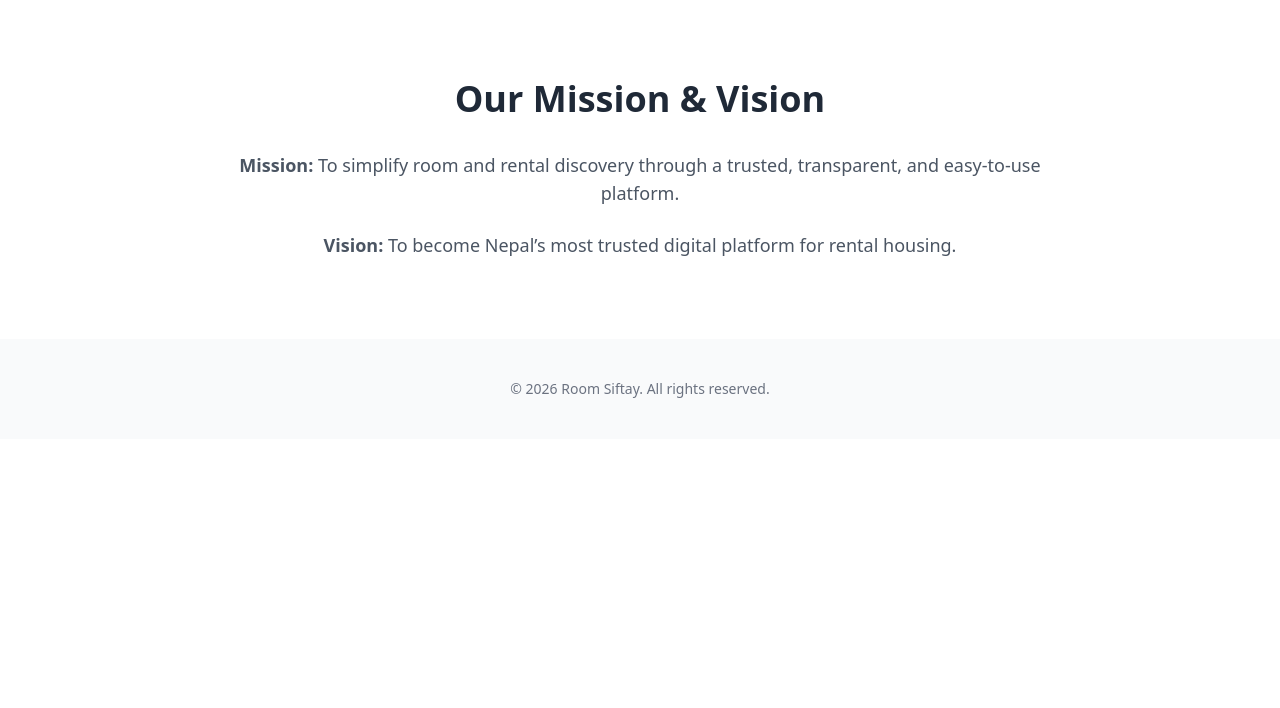
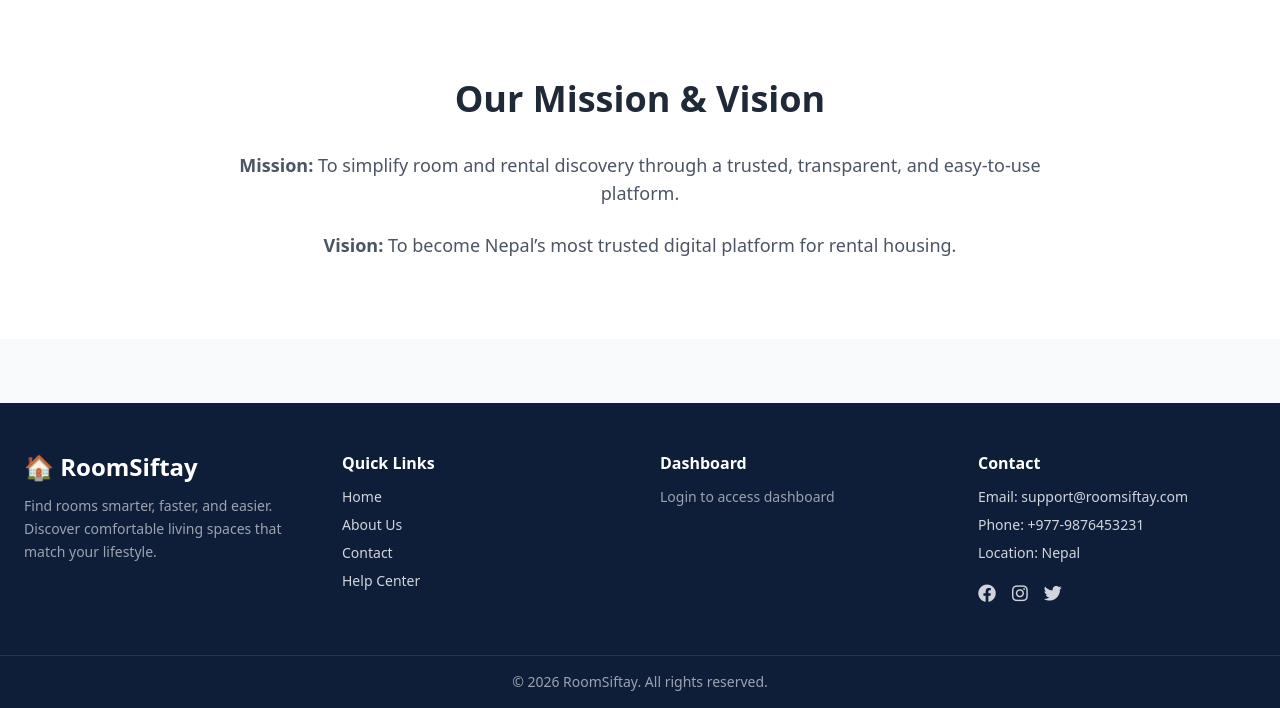
Before and after one commit to Pratikshya-777/roomsiftay, a Django app: page /about/ in a window 1280 px wide. Shown: the part 1737-2445 px from the top of the page. Before the commit the page ends 2135 px from the top, so only its background shows below. Run offline with Django 5.2, Linux system fonts and the light colour scheme; some libraries are stand-ins or nearby versions.

Commit message:
Refactor email backend configuration, add logout functionality, and implement footer across templates

```diff
--- a/roomsiftay/settings.py
+++ b/roomsiftay/settings.py
@@ -159,8 +159,8 @@
 LOGOUT_REDIRECT_URL = '/login/'
 
 LOGIN_URL = 'login'
-EMAIL_BACKEND = 'django.core.mail.backends.console.EmailBackend'
-# EMAIL_BACKEND = "django.core.mail.backends.smtp.EmailBackend"
+# EMAIL_BACKEND = 'django.core.mail.backends.console.EmailBackend'
+EMAIL_BACKEND = "django.core.mail.backends.smtp.EmailBackend"
 
 EMAIL_HOST = "smtp.gmail.com"
 EMAIL_PORT = 587
--- a/task/templates/task/about.html
+++ b/task/templates/task/about.html
@@ -148,10 +148,7 @@
     </div>
   </section>
 
-  <!-- FOOTER -->
-  <footer class="py-10 text-center text-gray-500 text-sm bg-gray-50">
-    © 2026 Room Siftay. All rights reserved.
-  </footer>
 
 </body>
+{% include "footer.html" %}
 </html>
--- a/task/templates/task/base.html
+++ b/task/templates/task/base.html
@@ -25,4 +25,5 @@
     {% block content %}{% endblock %}
   </main>
 </body>
+{% include "footer.html" %}
 </html>
--- a/task/templates/task/contact.html
+++ b/task/templates/task/contact.html
@@ -124,4 +124,5 @@
   </div>
 
 </body>
+{% include "footer.html" %}
 </html>
--- a/task/templates/task/index.html
+++ b/task/templates/task/index.html
@@ -69,8 +69,10 @@
     <div class="footer-buttons">
         <a href="{% url 'contact' %}" class="btn">Contact Us</a>
         <a href="{% url 'about' %}" class="btn">About Us</a>
+
     </div>
 </footer>
 
 </body>
+{% include "footer.html" %}
 </html>
--- a/task/templates/task/register.html
+++ b/task/templates/task/register.html
@@ -67,7 +67,7 @@
 
                     <!-- User -->
                     <label class="cursor-pointer">
-                        <input type="radio" name="role" value="user" checked class="peer hidden">
+                        <input type="radio" name="role" value="buyer" checked class="peer hidden">
                         <div class="p-3 rounded-lg border bg-white
                                     peer-checked:border-indigo-600
                                     transition hover:shadow">
--- a/task/urls.py
+++ b/task/urls.py
@@ -14,6 +14,7 @@
     path('buyer/', views.buyer, name='buyer_dashboard'),
     path('login/', views.login_view, name='login'),
     path('register/', views.register, name='register'),
+    path("logout/", views.logout, name="logout"),
 
     path(
         'forgot_password/',
@@ -58,7 +59,7 @@
     path('report-issue/', views.report_issue, name='report_issue'),
     path('admin-dashboard/', views.admin_view, name='admin_dashboard'),
     path("profile/", views.buyer_profile, name="buyer_profile"),
-    path("forgot-password/", views.forgot_password, name="forgot_password"),
+    # path("forgot-password/", views.forgot_password, name="forgot_password"),
     path("reset-password/", views.reset_password, name="reset_password"),
 
 ]
--- a/task/views.py
+++ b/task/views.py
@@ -1,6 +1,7 @@
 from django.shortcuts import render, redirect
-from django.contrib.auth import authenticate, login,update_session_auth_hash, get_user_model
+from django.contrib.auth import authenticate, login,update_session_auth_hash, get_user_model, logout
 from django.contrib.auth.decorators import login_required
+from django.contrib.auth import logout as auth_logout
 from .forms import CustomUserCreationForm , UserProfileForm
 from django.conf import settings
 from django.contrib import messages
@@ -9,6 +10,7 @@
 from django.core.mail import send_mail
 from django.contrib.auth.forms import PasswordChangeForm
 
+@login_required
 def generate_otp():
     return str(random.randint(100000, 999999))
 
@@ -83,35 +85,11 @@
     return render(request, "task/login.html")
 
 
-
+@login_required
 def owner_dashboard(request):
     return render(request, "task/owner_dashboard.html")
 
 def forgot_password(request):
-    if request.method == "POST":
-        email = request.POST.get("email")
-
-        try:
-            user = User.objects.get(email=email)
-            otp = generate_otp()
-            user.email_otp = otp
-            user.save()
-
-            send_mail(
-                subject="RoomSiftay Password Reset OTP",
-                message=f"Your OTP is {otp}",
-                from_email="no-reply@roomsiftay.com",
-                recipient_list=[email],
-                fail_silently=False,
-            )
-
-            request.session["reset_user_id"] = user.id
-            messages.success(request, "OTP sent to your email.")
-            return redirect("verify_otp")
-
-        except User.DoesNotExist:
-            messages.error(request, "Email not registered.")
-
     return render(request, "task/forgot_password.html")
 
 
@@ -168,63 +146,6 @@
     messages.success(request, "A new OTP has been sent to your email.")
     return redirect("verify_otp")
 
-
-
-
-def verify_otp(request):
-    # user id stored in session during registration
-    user_id = request.session.get("otp_user_id")
-
-    if not user_id:
-        messages.error(request, "Session expired. Please register again.")
-        return redirect("register")
-
-    user = User.objects.get(id=user_id)
-
-    if request.method == "POST":
-        entered_otp = request.POST.get("otp")
-
-        if entered_otp == user.email_otp:
-            user.is_active = True
-            user.is_email_verified = True
-            user.email_otp = None
-            user.save()
-
-            # cleanup session
-            del request.session["otp_user_id"]
-
-            messages.success(request, "Email verified successfully. You can now login.")
-            return redirect("login")
-
-        else:
-            messages.error(request, "Invalid OTP. Please try again.")
-
-    return render(request, "task/verify_otp.html")
-
-def resend_otp(request):
-    user_id = request.session.get("otp_user_id")
-
-    if not user_id:
-        messages.error(request, "Session expired. Please register again.")
-        return redirect("register")
-
-    user = User.objects.get(id=user_id)
-
-    otp = generate_otp()
-    user.email_otp = otp
-    user.save()
-
-    send_mail(
-        subject="Your new RoomSiftay OTP",
-        message=f"Your new OTP is {otp}",
-        from_email="RoomSiftay <roomsiftay@gmail.com>",
-        recipient_list=[user.email],
-    )
-
-    messages.success(request, "A new OTP has been sent to your email.")
-    return redirect("verify_otp")
-
-
 # def user_dashboard(request):
 #     return render(request, "task/user_dashboard.html")
 
@@ -246,7 +167,7 @@
             user.username = email
 
             # Role selection
-            role = request.POST.get("role")
+            role = request.POST.get("role" ,"buyer")
             if role == "owner":
                 user.is_owner = True
                 user.is_user = False
@@ -306,18 +227,20 @@
     # Default fallback for everyone else
     return redirect("buyer_dashboard")
 
+@login_required
 def buyer(request):
     return render(request, 'task/buyer.html')
 
-
-
+@login_required
 def saved_listings(request):
     # Logic to fetch user's saved items will go here later
     return render(request, 'task/saved_listings.html')
 
+@login_required
 def submit_review(request):
     return render(request, 'task/review.html')
 
+@login_required
 def report_issue(request):
     if request.method == 'POST':
         title = request.POST.get('title')
@@ -333,6 +256,7 @@
     return render(request, 'task/report_issue.html')
 
 
+@login_required
 def admin_view(request):
     owners = Owner.objects.all() # Or however you fetch owners
     listings = Listing.objects.all()
@@ -431,3 +355,7 @@
         "password_form": password_form,
         "completion": completion,
     })
+
+def logout(request):
+    auth_logout(request)
+    return redirect("login")
--- /dev/null
+++ b/templates/footer.html
@@ -0,0 +1,95 @@
+<!DOCTYPE html>
+<html lang="en">
+<head>
+    <meta charset="UTF-8">
+    <meta name="viewport" content="width=device-width, initial-scale=1.0">
+    <script src="https://cdn.tailwindcss.com"></script>
+    <link rel="stylesheet" href="https://cdnjs.cloudflare.com/ajax/libs/font-awesome/6.4.0/css/all.min.css">
+
+</head>
+<body>
+
+<footer class="bg-[#0f1e38] text-gray-300 mt-16">
+
+  <div class="max-w-7xl mx-auto px-6 py-12 grid grid-cols-1 md:grid-cols-4 gap-10">
+
+    <!-- Brand -->
+    <div>
+      <h3 class="text-2xl font-bold text-white mb-3">🏠 RoomSiftay</h3>
+      <p class="text-sm leading-relaxed text-gray-400">
+        Find rooms smarter, faster, and easier.
+        Discover comfortable living spaces that match your lifestyle.
+      </p>
+    </div>
+
+    <!-- Quick Links -->
+    <div>
+      <h4 class="text-white font-semibold mb-3">Quick Links</h4>
+      <ul class="space-y-2 text-sm">
+        <li><a href="{% url 'home' %}" class="hover:text-white transition">Home</a></li>
+        <li><a href="{% url 'about' %}" class="hover:text-white transition">About Us</a></li>
+        <li><a href="{% url 'contact' %}" class="hover:text-white transition">Contact</a></li>
+        <li><a href="#" class="hover:text-white transition">Help Center</a></li>
+      </ul>
+    </div>
+
+    <!-- Dashboard (Role Based) -->
+    <div>
+      <h4 class="text-white font-semibold mb-3">Dashboard</h4>
+
+      {% if user.is_authenticated %}
+
+        {% if user.is_owner %}
+        <!-- OWNER LINKS -->
+        <ul class="space-y-2 text-sm">
+          <li><a href="{% url 'owner_dashboard' %}" class="hover:text-white transition">Owner Dashboard</a></li>
+          <li><a href="#" class="hover:text-white transition">My Listings</a></li>
+          <li><a href="#" class="hover:text-white transition">Add New Listing</a></li>
+          <li><a href="#" class="hover:text-white transition">Owner Identity</a></li>
+          <li><a href="#" class="hover:text-white transition">Availability Status</a></li>
+        </ul>
+
+        {% elif user.is_user %}
+        <!-- BUYER LINKS -->
+        <ul class="space-y-2 text-sm">
+          <li><a href="{% url 'buyer_dashboard' %}" class="hover:text-white transition">Buyer Dashboard</a></li>
+          <li><a href="{% url 'saved_listings' %}" class="hover:text-white transition">Saved Listings</a></li>
+          <li><a href="{% url 'buyer_profile' %}" class="hover:text-white transition">My Profile</a></li>
+          <li><a href="{% url 'report_issue' %}" class="hover:text-white transition">Report Issue</a></li>
+        </ul>
+        {% endif %}
+
+      {% else %}
+        <p class="text-sm text-gray-400">
+          <a href="{% url 'login' %}" class="hover:text-white transition">Login</a> to access dashboard
+        </p>
+      {% endif %}
+    </div>
+
+
+    <!-- Contact -->
+    <div>
+      <h4 class="text-white font-semibold mb-3">Contact</h4>
+      <ul class="space-y-2 text-sm">
+        <li>Email: support@roomsiftay.com</li>
+        <li>Phone: +977-9876453231</li>
+        <li>Location: Nepal</li>
+      </ul>
+
+      <div class="flex gap-4 mt-4 text-lg">
+        <a href="#" class="hover:text-white transition"><i class="fa-brands fa-facebook"></i></a>
+        <a href="#" class="hover:text-white transition"><i class="fa-brands fa-instagram"></i></a>
+        <a href="#" class="hover:text-white transition"><i class="fa-brands fa-twitter"></i></a>
+      </div>
+    </div>
+
+  </div>
+
+  <div class="border-t border-white/10 py-4 text-center text-sm text-gray-400">
+    © {% now "Y" %} RoomSiftay. All rights reserved.
+  </div>
+
+</footer>
+
+</body>
+</html>
```
Also changed, not shown: task/forms.py (+11 -3 lines), task/templates/task/forgot_password.html (+6 -13 lines), templates/base.html (+7 -59 lines).
